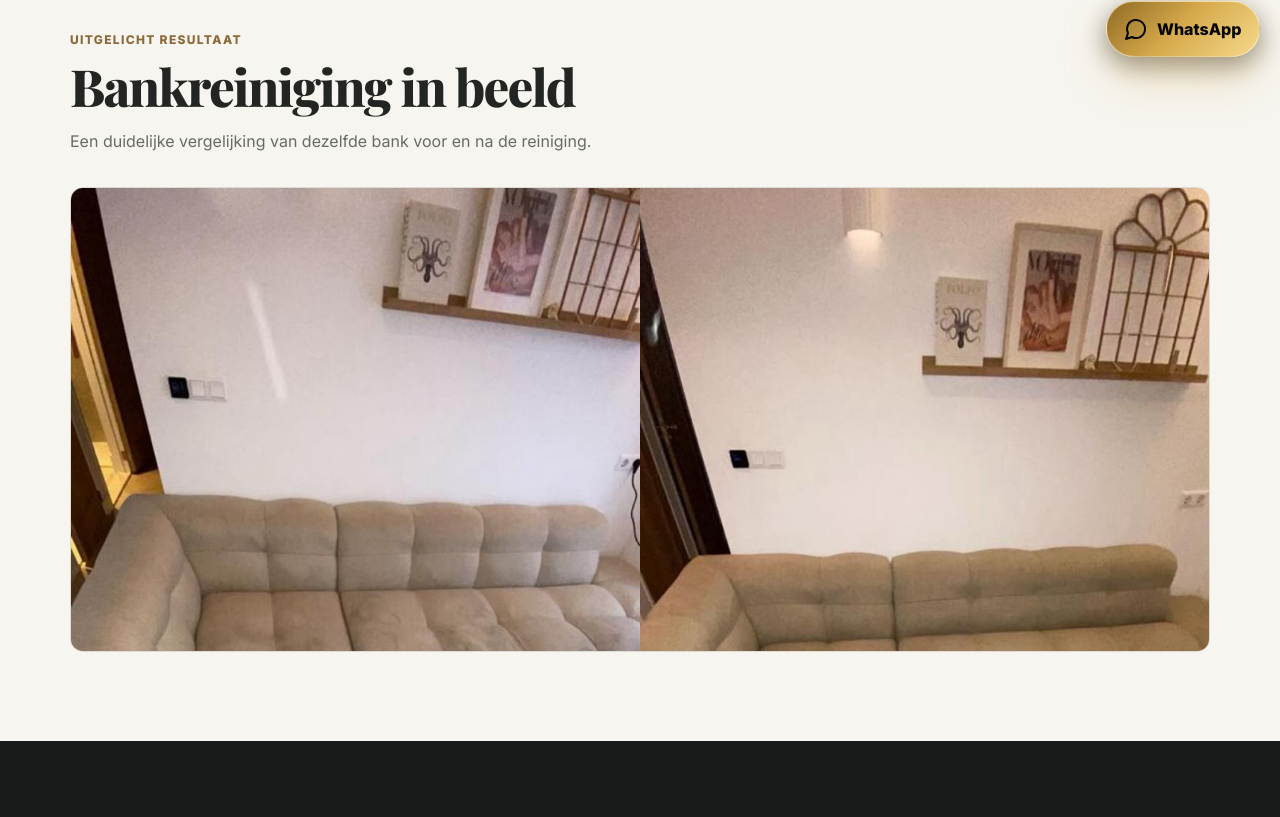
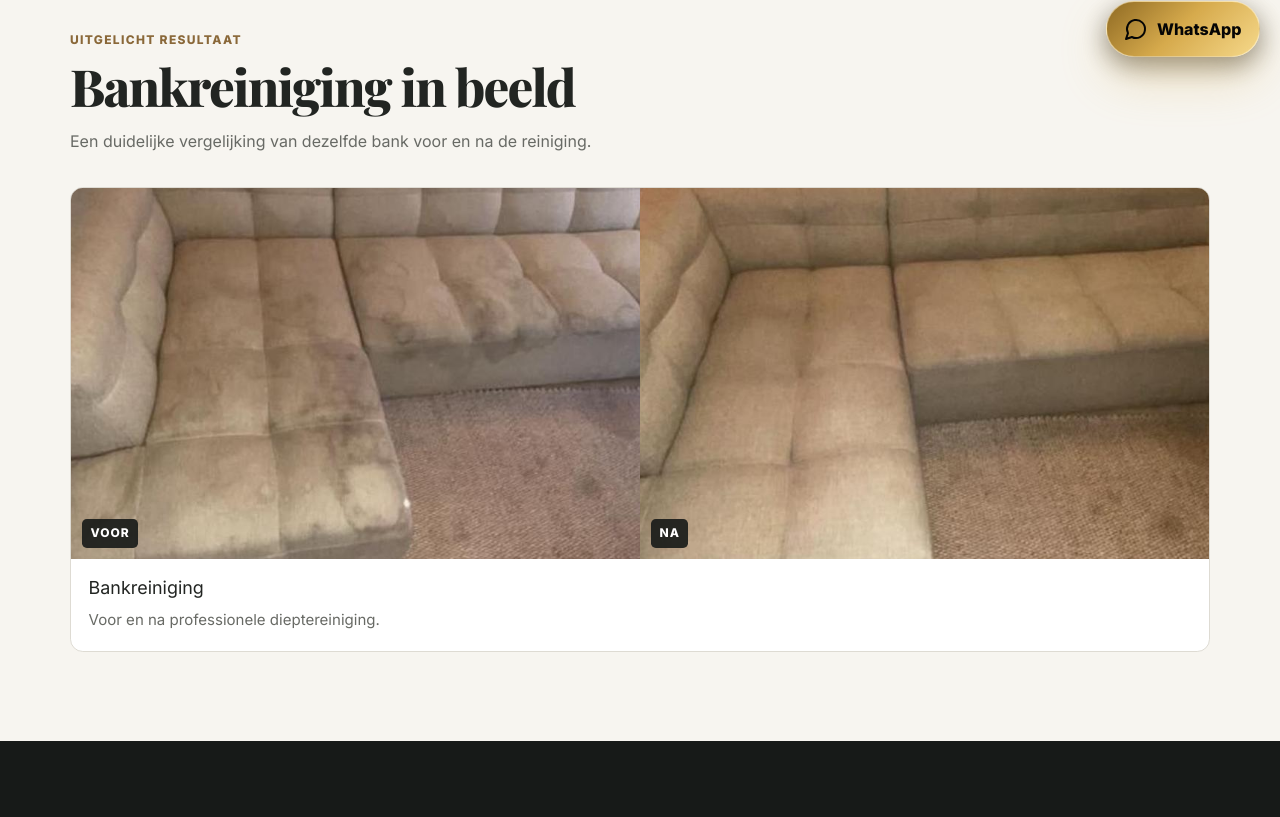
Before and after one commit to twinjml-gif/renew-cleaning, a React (Vite) app: page /resultaten in a window 1280 px wide. Shown: the part 723-1540 px from the top of the page. Built offline with nearby package versions, Linux system fonts and the light colour scheme.

Commit message:
Verbeter uitlijning voor en na bankresultaat

```diff
--- a/src/pages/Results.jsx
+++ b/src/pages/Results.jsx
@@ -75,7 +75,7 @@ const pageContent = {
 
 function ResultPair({ item, beforeLabel, afterLabel, featured = false }) {
   return (
-    <article className={`results-pair${featured ? " results-pair-featured" : ""}`}>
+    <article className={`results-pair results-pair-${item.id}${featured ? " results-pair-featured" : ""}`}>
       <div className="results-pair-images">
         <figure>
           <img src={item.before} alt={`${beforeLabel}: ${item.title}`} />
--- a/src/styles/index.css
+++ b/src/styles/index.css
@@ -2126,7 +2126,10 @@ body {
 .results-pair-caption h3 { color: var(--results-ink); font-size: 1.12rem; }
 .results-pair-caption p { color: var(--results-muted); font-size: 0.94rem; line-height: 1.6; margin-top: 0.4rem; }
 .results-pair-featured .results-pair-images { height: clamp(320px, 29vw, 420px); min-height: 0; }
-.results-pair-featured img { aspect-ratio: auto; object-position: center 65%; }
+.results-pair-featured img { aspect-ratio: auto; }
+.results-pair-bank-1 .results-pair-images figure { overflow: hidden; }
+.results-pair-bank-1 .results-pair-images figure:first-child img { object-position: center 52%; transform: scale(1.18); }
+.results-pair-bank-1 .results-pair-images figure:last-child img { object-position: center 56%; transform: scale(1.18); }
 .results-banks-section { background: #171a18; color: #f7f5f0; padding-bottom: clamp(3.7rem, 7vw, 6rem); padding-top: clamp(3.7rem, 7vw, 6rem); }
 .results-heading-dark h2 { color: #fffdf8; }
 .results-heading-dark > p:not(.results-kicker) { color: #c9ccc6; }
```
